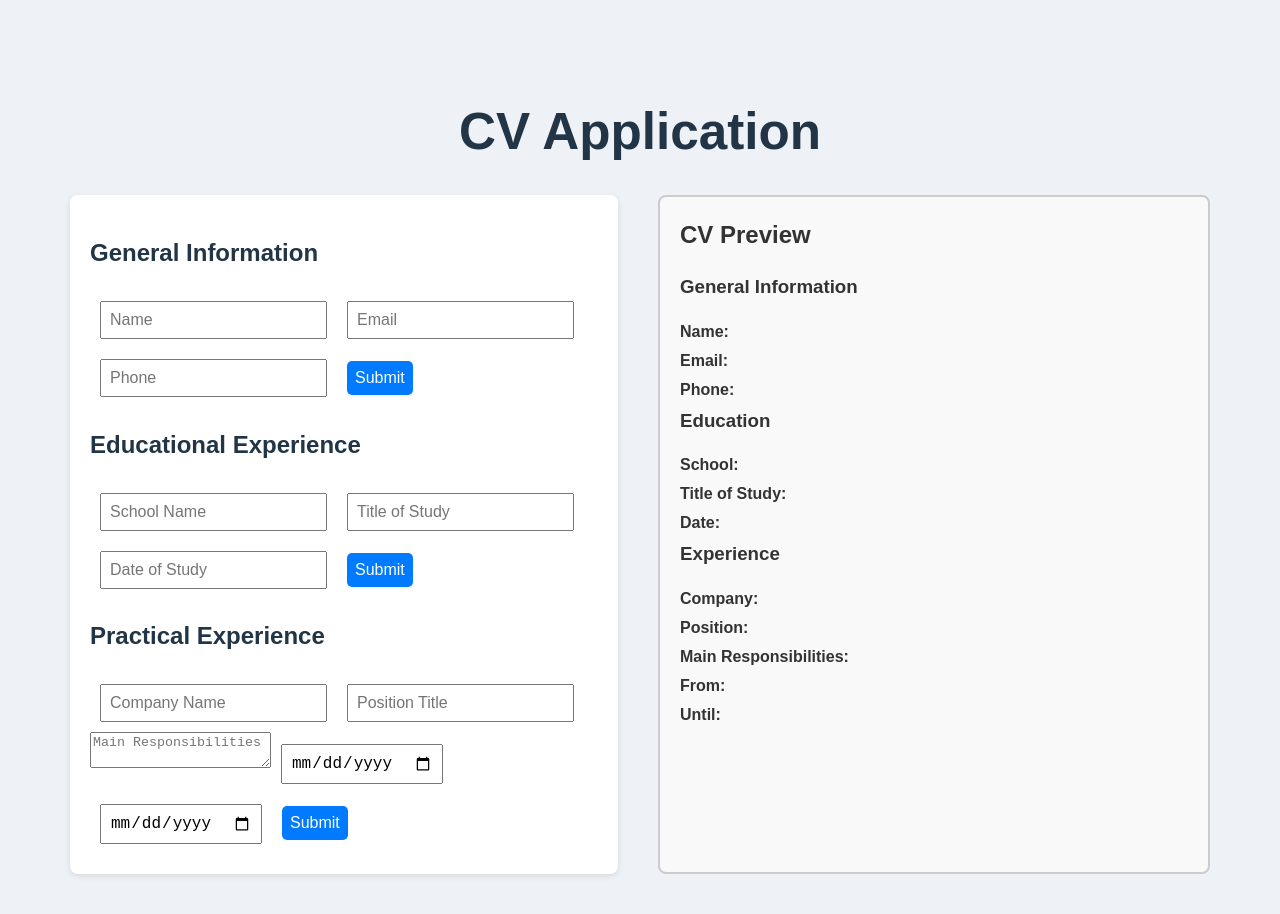
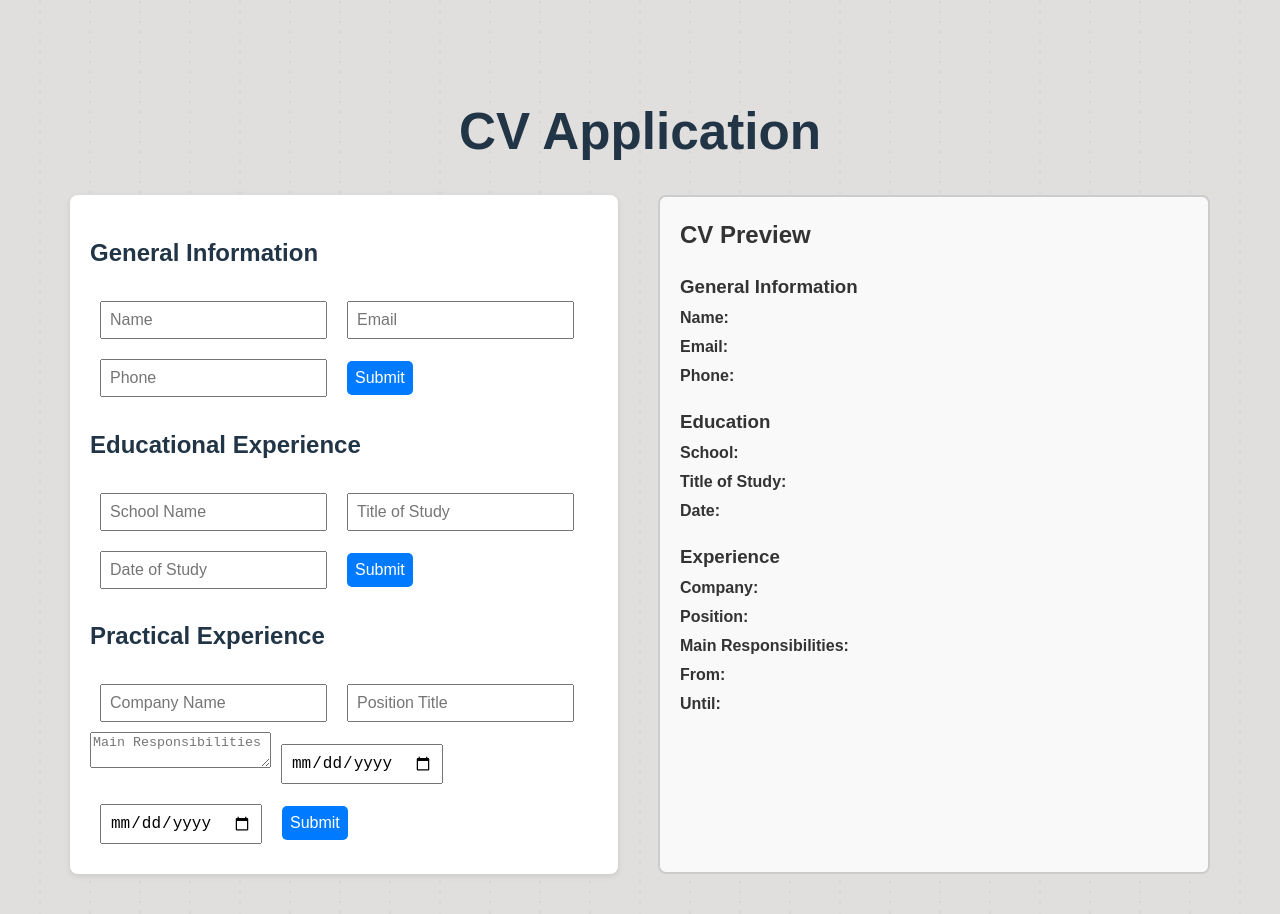
Before and after one commit to ENAwareness/cv-app, a React (Vite) app: page / in a window 1280 px wide. Shown: the top 914 px of the page. Built offline with nearby package versions, Linux system fonts and the light colour scheme.

Commit message:
Add background grid lines to page layout

```diff
--- a/src/styles/general.css
+++ b/src/styles/general.css
@@ -1,7 +1,10 @@
 body {
   font-family: Arial, sans-serif;
-  background-color: #eef1f5;
   padding: 30px;
+  background-color: #e1dfdd;
+  background-image: radial-gradient(circle, rgba(0, 0, 0, 0.05) 1px, transparent 0.5px);
+  background-size: 50px 10px;
+  background-position: center center;
 }
 
 .app-container {
--- a/src/styles/preview.css
+++ b/src/styles/preview.css
@@ -8,6 +8,7 @@
 .preview h2,
 h3 {
   margin-top: 0;
+  margin-bottom: 0px;
   color: #333;
 }
 
@@ -16,3 +17,12 @@ h3 {
   line-height: 1.5;
   color: #333;
 }
+
+.general-preview {
+  margin-top: 20px;
+}
+
+.education-preview,
+.general-preview {
+  margin-bottom: 20px;
+}
```
